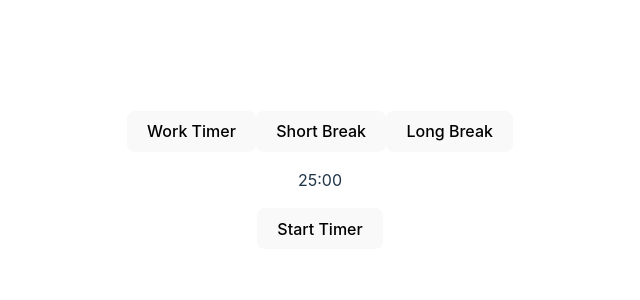
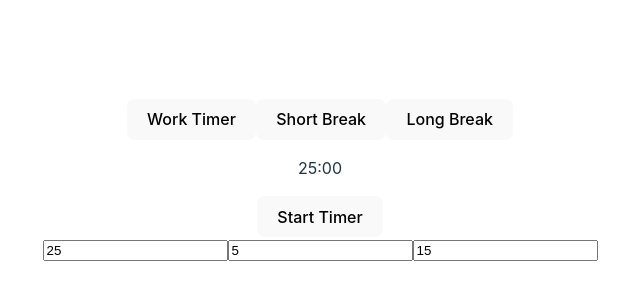
Before and after one commit to John-Ericksen/PomoTimer, a React (Vite) app: page / in a window 1280 px wide. Shown: the part 220-520 px from the top of the page, without its empty margins (320-960 px from the left). Built offline with nearby package versions, Linux system fonts and the light colour scheme.

Commit message:
create editable default times

```diff
--- a/src/components/Main.tsx
+++ b/src/components/Main.tsx
@@ -1,5 +1,6 @@
+import Settings from "./Settings";
 import Timer from "./Timer";
-import { useEffect, useState } from "react";
+import {useState } from "react";
 
 export default function Main() {
   const [timerValues, setTimerValues] = useState([1500 * 1000, 300 * 1000, 900 * 1000]);
@@ -8,7 +9,8 @@ export default function Main() {
 
   return (
     <>
-      <Timer timerValues={timerValues} />
+      <Timer timerValues={timerValues} setTimerValues={setTimerValues}/>
+      <Settings setTimerValues={setTimerValues} timerValues={timerValues}/>
     </>
   );
 }
--- /dev/null
+++ b/src/components/Settings.tsx
@@ -0,0 +1,62 @@
+import { useEffect, useState } from "react";
+export default function Settings(props: any) {
+  const [workMinutes, setWorkMinutes] = useState(
+    `${Math.floor((props.timerValues[0] / 1000 / 60) % 60)}`
+  );
+
+  const [shortBreakMinutes, setShortBreakMinutes] = useState(
+    `${Math.floor((props.timerValues[1] / 1000 / 60) % 60)}`
+  );
+
+  const [longBreakMinutes, setLongBreakMinutes] = useState(
+    `${Math.floor((props.timerValues[2] / 1000 / 60) % 60)}`
+  );
+
+  const updateTimerValues = () => {
+    const workMinutesInput = document.getElementById(
+      "work-minutes-input"
+    ) as HTMLInputElement;
+    const shortBreakMinutesInput = document.getElementById(
+      "short-break-minutes-input"
+    ) as HTMLInputElement;
+    const longBreakMinutesInput = document.getElementById(
+      "long-break-minutes-input"
+    ) as HTMLInputElement;
+
+
+    setWorkMinutes(workMinutesInput.value);
+    setShortBreakMinutes(shortBreakMinutesInput.value);
+    setLongBreakMinutes(longBreakMinutesInput.value);
+  };
+
+  useEffect(() => {
+    updateTimerValues();
+    props.setTimerValues([
+      (parseInt(workMinutes) || 0) * 1000 * 60,
+      (parseInt(shortBreakMinutes) || 0) * 1000 * 60,
+      (parseInt(longBreakMinutes) || 0) * 1000 * 60
+    ]); //needs a conversion to ms
+  }, [workMinutes, shortBreakMinutes, longBreakMinutes]);
+
+  return (
+    <>
+      <form action="">
+        <input
+          onChange={updateTimerValues}
+          value={workMinutes}
+          id="work-minutes-input"
+        ></input>
+        <input
+          onChange={updateTimerValues}
+          value={shortBreakMinutes}
+          id="short-break-minutes-input"
+        ></input>
+        <input
+          onChange={updateTimerValues}
+          value={longBreakMinutes}
+          id="long-break-minutes-input"
+        ></input>
+      </form>
+    </>
+  );
+}
--- a/src/components/Timer.tsx
+++ b/src/components/Timer.tsx
@@ -1,14 +1,18 @@
-import { useEffect } from "react";
+import React, { useEffect } from "react";
 import { useState } from "react";
+import Settings from "./Settings";
 
 const INTERVAL_IN_MILISECONDS = 1;
 
 export default function Timer(props: any) {
+
+  const[currentMode, setCurrentMode] = useState("work");
   const timerValues = [
     props.timerValues[0],
     props.timerValues[1],
     props.timerValues[2],
   ];
+
   const [time, setTime] = useState(timerValues[0]);
   const [referenceTime, setReferenceTime] = useState(Date.now());
   const [isCountingDown, setIsCountingDown] = useState(false);
@@ -71,6 +75,7 @@ export default function Timer(props: any) {
     setTime(props.timerValues[0]);
     setReferenceTime(Date.now());
     setTimerTextToDefault(0);
+    setCurrentMode("work");
   }
 
   function shortBreak() {
@@ -78,6 +83,7 @@ export default function Timer(props: any) {
     setTime(props.timerValues[1]);
     setReferenceTime(Date.now());
     setTimerTextToDefault(1);
+    setCurrentMode("short-break")
   }
 
   function longBreak() {
@@ -85,7 +91,35 @@ export default function Timer(props: any) {
     setTime(props.timerValues[2]);
     setReferenceTime(Date.now());
     setTimerTextToDefault(2);
+    setCurrentMode("long-break");
   }
+
+  //for settings updates to work timer
+  useEffect(()=>{
+    if(currentMode==="work") {
+      setTimerTextToDefault(0);
+      setTime(props.timerValues[0]);
+      setReferenceTime(Date.now());
+    }
+  }, [props.timerValues[0]]);
+
+  //for settings updates to short break timer
+  useEffect(()=>{
+    if(currentMode==="short-break") {
+      setTimerTextToDefault(1);
+      setTime(props.timerValues[1]);
+      setReferenceTime(Date.now());
+    }
+  }, [props.timerValues[1]]);
+
+  //for settings updates to long break timer
+  useEffect(()=>{
+    if(currentMode==="long-break") {
+      setTimerTextToDefault(2);
+      setTime(props.timerValues[2]);
+      setReferenceTime(Date.now());
+    }
+  }, [props.timerValues[2]]);
 
   useEffect(() => {
     if (isCountingDown) {
```
